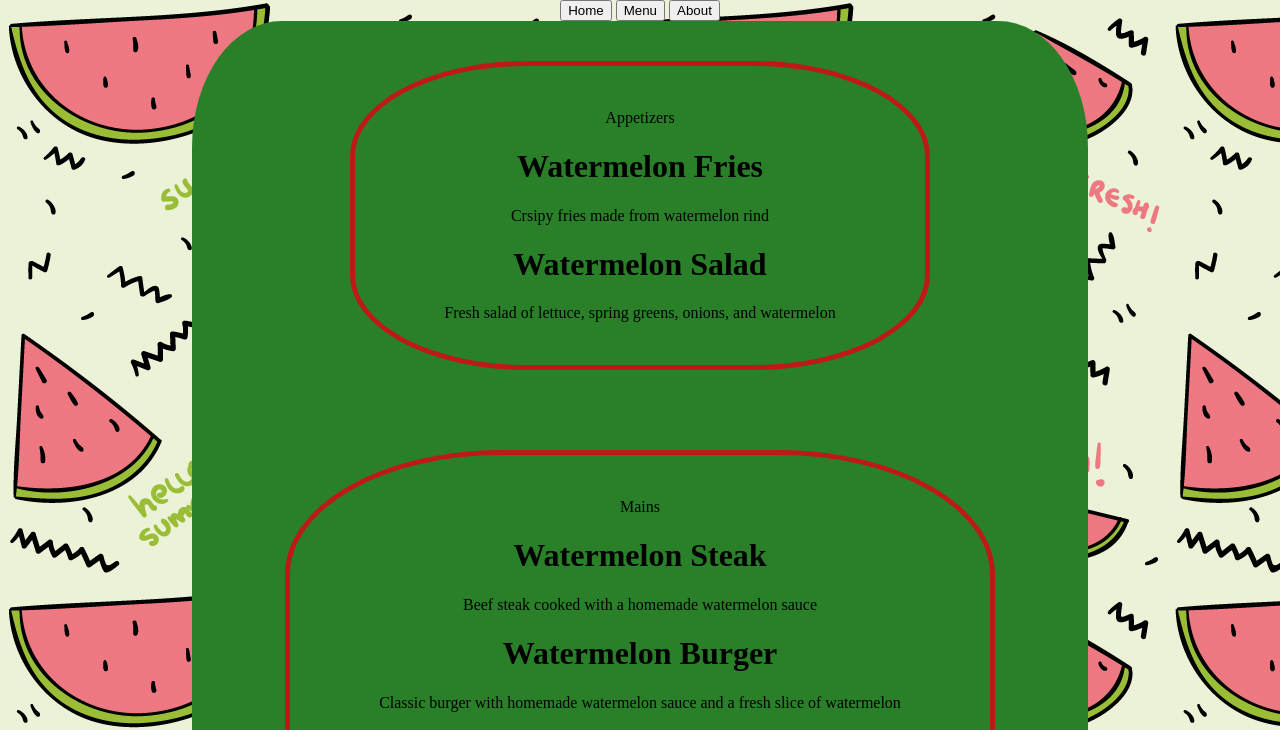
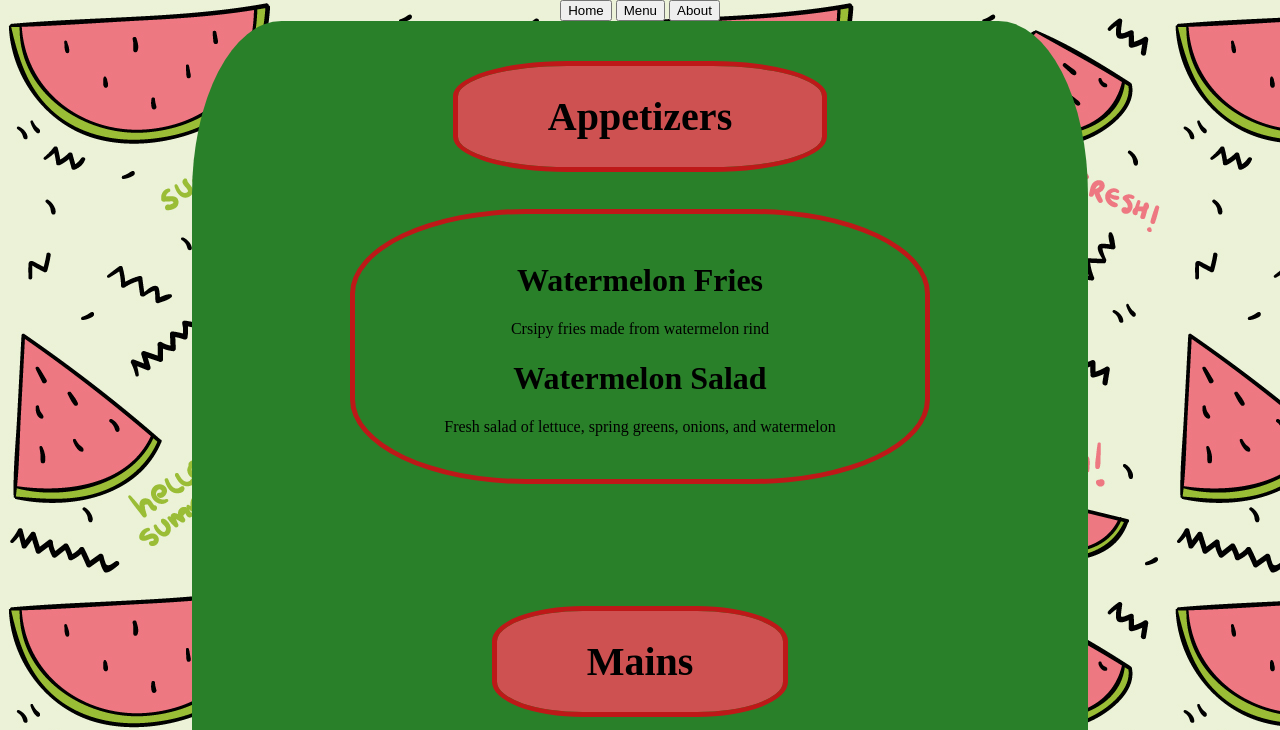
Before and after one commit to marcussleongg/restaurant-page, a website built with webpack: page src/index.html in a window 1280 px wide. Both pictures are taken after a click on the button "Menu". Shown: the top 730 px of the page. Built offline with nearby package versions, Linux system fonts and the light colour scheme.

Commit message:
Amend styling for spacing of divs in menu

```diff
--- a/src/initial-loadup.js
+++ b/src/initial-loadup.js
@@ -35,7 +35,7 @@ export default function loadup() {
     addy.innerHTML = '123 Water Drive, Melonville, WMLand';
     location.appendChild(locationtitle);
     location.appendChild(addy);
-    image.src = "../src/images/watermelon.jpg";
+    image.src = "../src/images/watermelonlogo.png";
     image.alt = "image of a watermelon";
     heading.innerHTML = "The Watermelon Restaurant";
     text.innerHTML = "The watermelon restaurant hosts a menu of dishes focused on the natural taste of watermelon, and showcases the creativity of our chefs in making many different dishes from the fruit.";
--- a/src/menu.js
+++ b/src/menu.js
@@ -1,8 +1,9 @@
 export default function menu() {
     const div = document.querySelector('#content');
     const appetizers = document.createElement('div');
-    const appetizerstitle = document.createElement('p');
+    const appetizerstitle = document.createElement('div');
     appetizerstitle.innerHTML = 'Appetizers';
+    appetizerstitle.setAttribute('id', 'menuTitle');
     const wmfries = document.createElement('div');
     const wmfriestitle = document.createElement('h1');
     wmfriestitle.innerHTML = 'Watermelon Fries';
@@ -17,12 +18,12 @@ export default function menu() {
     wmsaladdesc.innerHTML = 'Fresh salad of lettuce, spring greens, onions, and watermelon';
     wmsalad.appendChild(wmsaladtitle);
     wmsalad.appendChild(wmsaladdesc);
-    appetizers.appendChild(appetizerstitle);
     appetizers.appendChild(wmfries);
     appetizers.appendChild(wmsalad);
     const mains = document.createElement('div');
-    const mainstitle = document.createElement('p');
+    const mainstitle = document.createElement('div');
     mainstitle.innerHTML = 'Mains';
+    mainstitle.setAttribute('id', 'menuTitle');
     const wmsteak = document.createElement('div');
     const wmsteaktitle = document.createElement('h1');
     wmsteaktitle.innerHTML = 'Watermelon Steak';
@@ -44,13 +45,13 @@ export default function menu() {
     wmpastadesc.innerHTML = 'Handmade pasta with unqiue tomato-watermelon sauce';
     wmpasta.appendChild(wmpastatitle);
     wmpasta.appendChild(wmpastadesc);
-    mains.appendChild(mainstitle);
     mains.appendChild(wmsteak);
     mains.appendChild(wmburger);
     mains.appendChild(wmpasta);
     const dessert = document.createElement('div');
-    const desserttitle = document.createElement('p');
+    const desserttitle = document.createElement('div');
     desserttitle.innerHTML = 'Desserts';
+    desserttitle.setAttribute('id', 'menuTitle');
     const wmpie = document.createElement('div');
     const wmpietitle = document.createElement('h1');
     wmpietitle.innerHTML = 'Watermelon Pie';
@@ -65,10 +66,12 @@ export default function menu() {
     wmicecreamdesc.innerHTML = 'Sweet watermelon flavored icecream';
     wmicecream.appendChild(wmicecreamtitle);
     wmicecream.appendChild(wmicecreamdesc);
-    dessert.appendChild(desserttitle);
     dessert.appendChild(wmpie);
     dessert.appendChild(wmicecream);
+    div.appendChild(appetizerstitle);
     div.appendChild(appetizers);
+    div.appendChild(mainstitle);
     div.appendChild(mains);
+    div.appendChild(desserttitle);
     div.appendChild(dessert);
 }
--- a/src/style.css
+++ b/src/style.css
@@ -34,6 +34,17 @@ img {
     margin: 5%;
 }
 
+#menuTitle {
+    font-size: 2.5em;
+    font-weight: bold;
+    background-color: rgb(206, 81, 81);
+}
+
+#menuTitle + div {
+    position: relative;
+    top: -12%;
+}
+
 #attribution {
     display: flex;
     justify-content: space-around;
```
